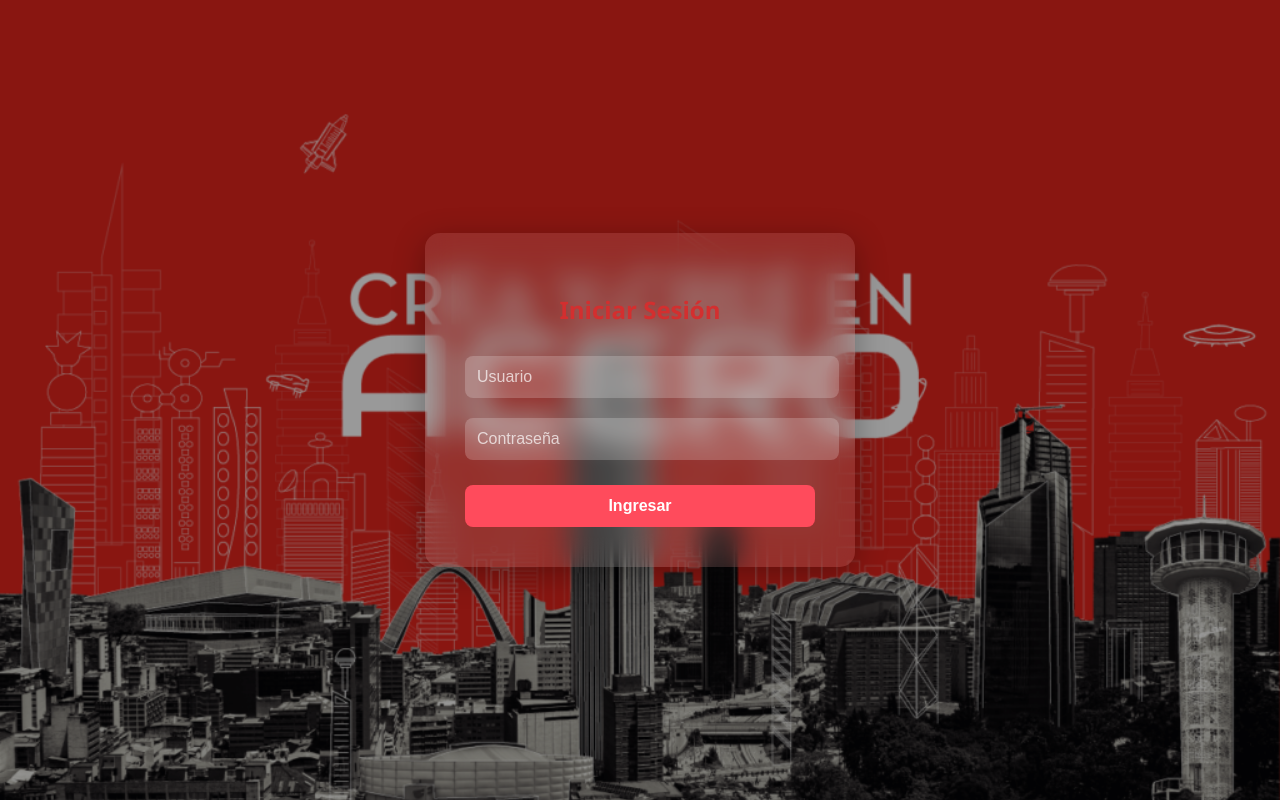
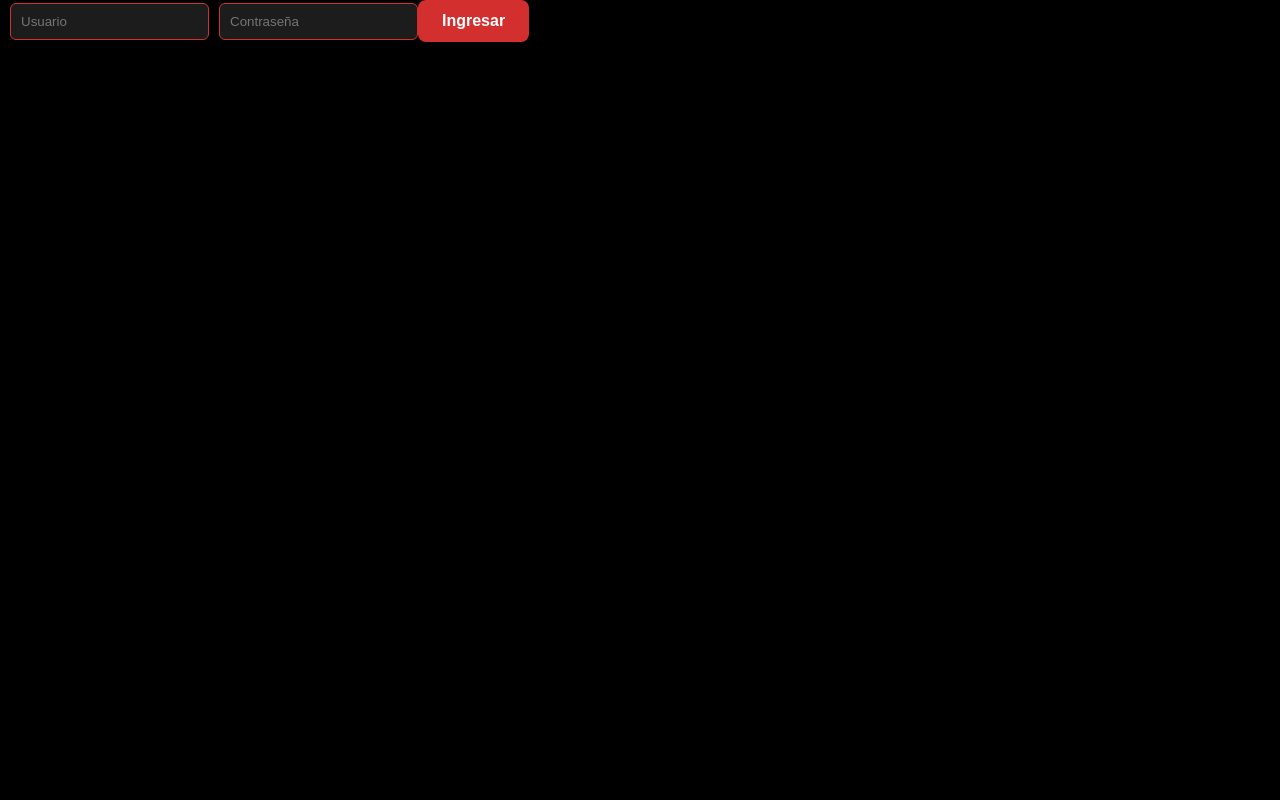
Before and after one commit to SistemasCampana/Turnos_frontend, a React (Create React App) app: page / in a window 1280 px wide. Built offline with nearby package versions, Linux system fonts and the light colour scheme.

Commit message:
Diseño profesional login mas fondo

```diff
--- a/src/componentes/Login.jsx
+++ b/src/componentes/Login.jsx
@@ -1,6 +1,5 @@
 import React, { useState } from "react";
 import axios from "axios";
-import "./Login.css";
 
 export default function Login({ onLogin }) {
   const [username, setUsername] = useState("");
@@ -8,6 +7,7 @@ export default function Login({ onLogin }) {
 
   const handleSubmit = async (e) => {
     e.preventDefault();
+
     console.log("Usuario enviado:", username);
     console.log("Contraseña enviada:", password);
 
@@ -20,7 +20,7 @@ export default function Login({ onLogin }) {
       // Guardar token
       localStorage.setItem("token", res.data.access_token);
 
-      // Llamar a la función del padre si existe
+      // Llamar a la función del padre
       if (typeof onLogin === "function") {
         onLogin();
       } else {
@@ -40,8 +40,6 @@ export default function Login({ onLogin }) {
   };
 
   return (
-    <div className="login-container">
-      <h2>Iniciar Sesión</h2>
     <form onSubmit={handleSubmit}>
       <input
         value={username}
@@ -56,6 +54,5 @@ export default function Login({ onLogin }) {
       />
       <button type="submit">Ingresar</button>
     </form>
-    </div>
   );
 }
```
Lines whose indentation alone changed are shown as unchanged.
